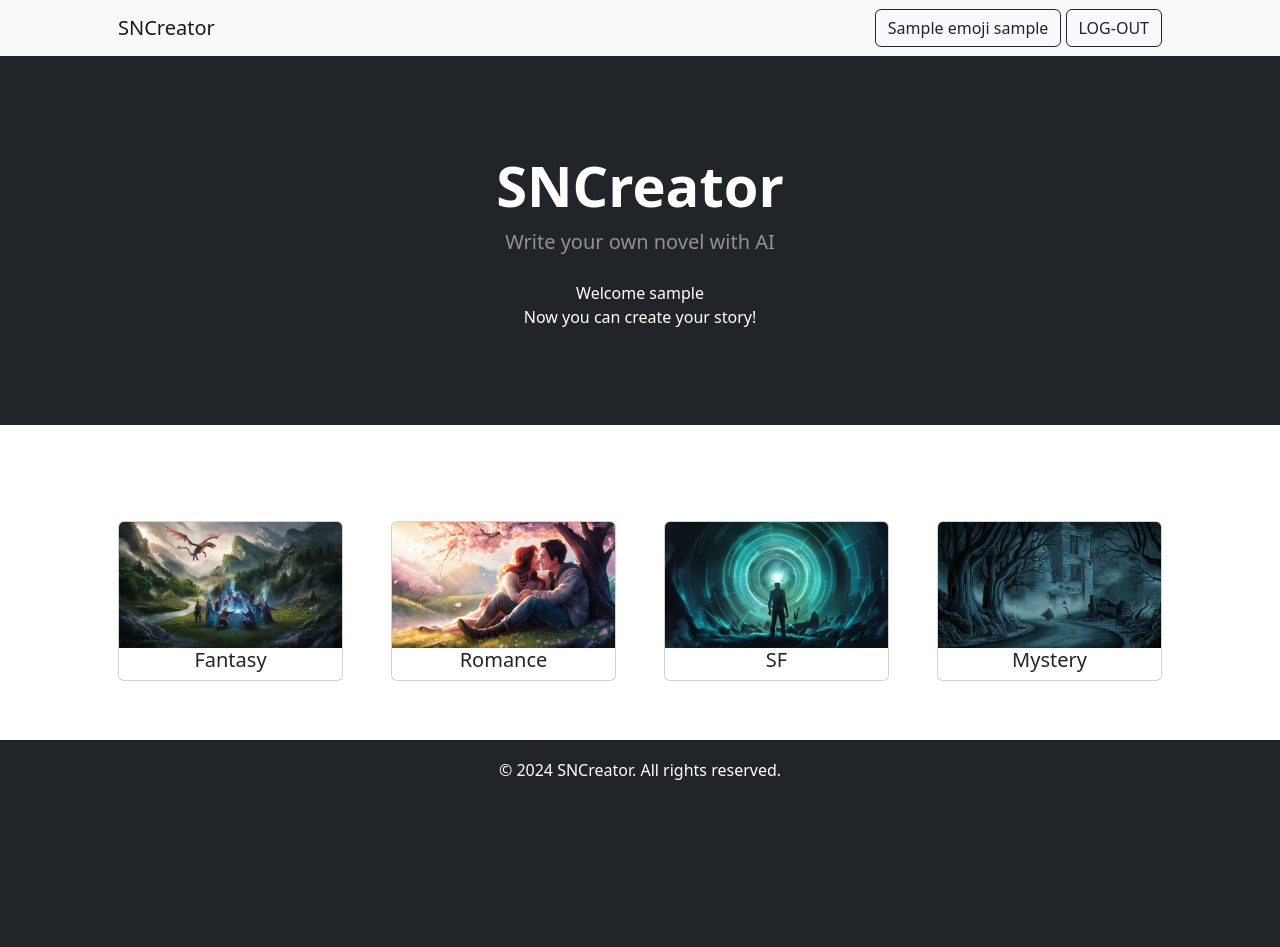
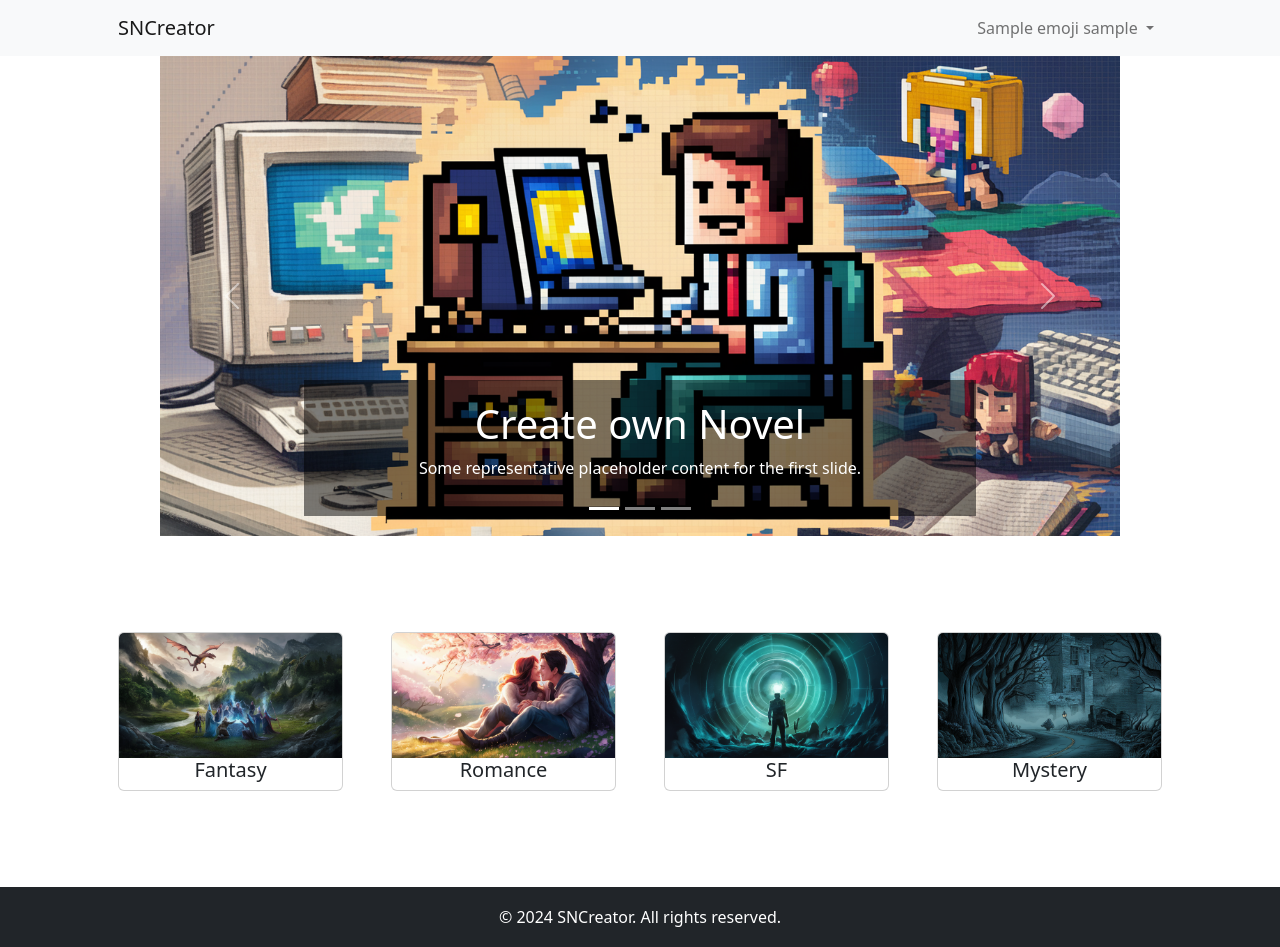
Before and after one commit to HOU787/-TOY-SNCreator, a Flask app: template templates/main.html in a window 1280 px wide. Before the commit the page ends 780 px from the top, so only its background shows below. Run offline with Flask 3, Linux system fonts and the light colour scheme; the template is opened without the code that fills it: most values are stand-ins (such as "Sample title", 1, 10 or a date in 2020); parts of the project's set-up code (start-up, migrations or seed data) failed here and were passed over.

Commit message:
20240429

```diff
--- a/main.py
+++ b/main.py
@@ -35,8 +35,9 @@ def index():
         logged_in = True
         user = db.users.find_one({'id':session.get('user_id')})
         grade = user.get('grade')
-        emoji = get_emoji(grade)
-        return render_template("main.html", logged_in=logged_in, nickname = user.get('nickname'), emoji=emoji)
+        grade_emoji = get_emoji(grade)
+        grade_title = get_title(grade)
+        return render_template("main.html", logged_in=logged_in, nickname = user.get('nickname'), emoji=grade_emoji, title=grade_title)
     else:
         logged_in = False
         print(logged_in)
@@ -55,6 +56,20 @@ def get_emoji(grade):
         99: "🧚‍♂️"
     }
     return emoji_dict.get(grade, "❓")
+
+# title
+def get_title(grade):
+    title_dict = {
+        0: "Newbe",
+        1: "Citizen",
+        2: "Author",
+        10: "Sorcerer",
+        11: "Cupid",
+        12: "Astronaut",
+        13: "Detective",
+        99: "Admin"
+    }
+    return title_dict.get(grade, "?")
 
 
 # mypage
--- a/static/style.css
+++ b/static/style.css
@@ -1,28 +1,31 @@
 @charset "UTF-8";
-
-.modal-header {
-  border: none;
-}
 
 /* 기본 HTML 및 Body 설정 */
 html,
 body {
-  height: 100%;
-  margin: 0;
+  height: 100%; /* 높이 설정을 유지 */
+  margin: 0; /* 여백 제거 */
+  display: flex;
+  flex-direction: column; /* flex 컨테이너로 만들고 수직 방향 설정 */
+}
+
+/* 메인 컨텐츠 스타일 */
+.main-content {
+  flex: 1; /* flex-grow를 1로 설정하여 사용 가능한 공간 모두 차지 */
+  padding: 20px; /* 필요에 따라 조절 */
 }
 
 /* Footer 스타일 */
 .footer {
-  position: absolute;
-  bottom: 0;
+  position: relative;
   width: 100%;
   height: 60px;
   line-height: 60px;
   background-color: #212529;
+  color: white;
 }
 
 .footer p {
-  color: white;
   margin: 0;
 }
 
--- a/templates/main.html
+++ b/templates/main.html
@@ -11,8 +11,6 @@
       href="https://cdn.jsdelivr.net/npm/bootstrap-icons@1.5.0/font/bootstrap-icons.css"
       rel="stylesheet"
     />
-    <!-- Core theme CSS (includes Bootstrap)-->
-    <!-- Bootstrap core CSS -->
     <link
       href="https://cdn.jsdelivr.net/npm/bootstrap@5.2.3/dist/css/bootstrap.min.css"
       rel="stylesheet"
@@ -26,124 +24,14 @@
   </head>
 
   <body>
-    <!-- Navigation-->
-    {% include 'navi.html'%}
+    <!-- Navigation -->
+    {% include 'modals/navi.html'%}
 
-    <!-- Header-->
-    <header class="bg-dark py-5">
-      <div class="container px-4 px-lg-5 my-5">
-        <div class="text-center text-white">
-          <h1 class="display-4 fw-bolder">SNCreator</h1>
-          <p class="lead fw-normal text-white-50 mb-0">
-            Write your own novel with AI
-          </p>
-          <br />
-          <p>
-            Welcome {{nickname}} <br />
-            Now you can create your story!
-          </p>
-        </div>
-      </div>
-    </header>
+    <!-- carousel -->
+    {% include 'modals/carousel.html'%}
 
-    <!-- Section-->
-    <section class="py-5">
-      <div class="container px-4 px-lg-5 mt-5">
-        <div
-          class="row gx-4 gx-lg-5 row-cols-2 row-cols-md-3 row-cols-xl-4 justify-content-center"
-        >
-          <!-- Each card now triggers a modal -->
-          <div
-            class="col mb-5"
-            {%
-            if
-            logged_in
-            %}
-            data-bs-toggle="modal"
-            data-bs-target="#nameModal"
-            {%
-            endif
-            %}
-            data-genre="Fantasy"
-            data-logged-in="{{ logged_in|lower }}"
-          >
-            <div class="card h-100">
-              <img
-                class="card-img-top"
-                src="static\img\fantasy.png"
-                alt="Fantasy"
-              />
-              <h5 class="box h5" style="text-align: center">Fantasy</h5>
-            </div>
-          </div>
-          <div
-            class="col mb-5"
-            {%
-            if
-            logged_in
-            %}
-            data-bs-toggle="modal"
-            data-bs-target="#nameModal"
-            {%
-            endif
-            %}
-            data-genre="Romance"
-            data-logged-in="{{ logged_in|lower }}"
-          >
-            <div class="card h-100">
-              <img
-                class="card-img-top"
-                src="static\img\romance.jpg"
-                alt="Romance"
-              />
-              <h5 class="box h5" style="text-align: center">Romance</h5>
-            </div>
-          </div>
-          <div
-            class="col mb-5"
-            {%
-            if
-            logged_in
-            %}
-            data-bs-toggle="modal"
-            data-bs-target="#nameModal"
-            {%
-            endif
-            %}
-            data-genre="SF"
-            data-logged-in="{{ logged_in|lower }}"
-          >
-            <div class="card h-100">
-              <img class="card-img-top" src="static\img\SF.png" alt="SF" />
-              <h5 class="box h5" style="text-align: center">SF</h5>
-            </div>
-          </div>
-          <div
-            class="col mb-5"
-            {%
-            if
-            logged_in
-            %}
-            data-bs-toggle="modal"
-            data-bs-target="#nameModal"
-            {%
-            endif
-            %}
-            data-genre="Mystery"
-            data-logged-in="{{ logged_in|lower }}"
-          >
-            <div class="card h-100">
-              <img
-                class="card-img-top"
-                src="static\img\mystery4.png"
-                alt="Mystery"
-              />
-              <h5 class="box h5" style="text-align: center">Mystery</h5>
-            </div>
-          </div>
-        </div>
-      </div>
-    </section>
+    <!-- Card Section -->
+    {% include 'modals/cards.html'%}
 
     <!-- Name Entry Modal -->
     {% include 'modals/name_entry_modal.html' %}
@@ -156,6 +44,7 @@
 
     <script src="{{ url_for('static', filename='script.js') }}"></script>
   </body>
+
   <!-- Footer -->
   <footer class="footer">
     <div class="container text-center">
--- /dev/null
+++ b/templates/modals/cards.html
@@ -0,0 +1,98 @@
+<!-- Card Section-->
+<section class="py-5">
+  <div class="container px-4 px-lg-5 mt-5">
+    <div
+      class="row gx-4 gx-lg-5 row-cols-2 row-cols-md-3 row-cols-xl-4 justify-content-center"
+    >
+      <!-- Each card now triggers a modal -->
+      <div
+        class="col mb-5"
+        {%
+        if
+        logged_in
+        %}
+        data-bs-toggle="modal"
+        data-bs-target="#nameModal"
+        {%
+        endif
+        %}
+        data-genre="Fantasy"
+        data-logged-in="{{ logged_in|lower }}"
+      >
+        <div class="card h-100">
+          <img
+            class="card-img-top"
+            src="static\img\fantasy.png"
+            alt="Fantasy"
+          />
+          <h5 class="box h5" style="text-align: center">Fantasy</h5>
+        </div>
+      </div>
+      <div
+        class="col mb-5"
+        {%
+        if
+        logged_in
+        %}
+        data-bs-toggle="modal"
+        data-bs-target="#nameModal"
+        {%
+        endif
+        %}
+        data-genre="Romance"
+        data-logged-in="{{ logged_in|lower }}"
+      >
+        <div class="card h-100">
+          <img
+            class="card-img-top"
+            src="static\img\romance.jpg"
+            alt="Romance"
+          />
+          <h5 class="box h5" style="text-align: center">Romance</h5>
+        </div>
+      </div>
+      <div
+        class="col mb-5"
+        {%
+        if
+        logged_in
+        %}
+        data-bs-toggle="modal"
+        data-bs-target="#nameModal"
+        {%
+        endif
+        %}
+        data-genre="SF"
+        data-logged-in="{{ logged_in|lower }}"
+      >
+        <div class="card h-100">
+          <img class="card-img-top" src="static\img\SF.png" alt="SF" />
+          <h5 class="box h5" style="text-align: center">SF</h5>
+        </div>
+      </div>
+      <div
+        class="col mb-5"
+        {%
+        if
+        logged_in
+        %}
+        data-bs-toggle="modal"
+        data-bs-target="#nameModal"
+        {%
+        endif
+        %}
+        data-genre="Mystery"
+        data-logged-in="{{ logged_in|lower }}"
+      >
+        <div class="card h-100">
+          <img
+            class="card-img-top"
+            src="static\img\mystery4.png"
+            alt="Mystery"
+          />
+          <h5 class="box h5" style="text-align: center">Mystery</h5>
+        </div>
+      </div>
+    </div>
+  </div>
+</section>
--- /dev/null
+++ b/templates/modals/carousel.html
@@ -0,0 +1,88 @@
+<style>
+  .carousel .carousel-item img {
+    width: 75%; /* 이미지가 캐러셀의 너비에 맞추어 확장되도록 설정 */
+    height: 30em; /* 이미지의 높이를 고정 */
+    object-fit: cover; /* 이미지가 컨테이너를 꽉 채우도록 조정, 필요시 이미지를 자름 */
+  }
+
+  #carouselExampleCaptions {
+    width: 75%; /* 캐러셀의 너비를 90%로 설정 */
+    height: 30em; /* 캐러셀의 높이를 30em로 고정 */
+    margin: 0 auto; /* 수평 중앙 정렬 */
+    display: block; /* 블록 레벨 요소로 설정하여 width와 margin auto가 적용되도록 함 */
+  }
+
+  .carousel-caption {
+    background-color: rgba(0, 0, 0, 0.5);
+  }
+</style>
+
+<div
+  id="carouselExampleCaptions"
+  class="carousel slide"
+  data-bs-ride="carousel"
+>
+  <div class="carousel-indicators">
+    <button
+      type="button"
+      data-bs-target="#carouselExampleCaptions"
+      data-bs-slide-to="0"
+      class="active"
+      aria-current="true"
+      aria-label="Slide 1"
+    ></button>
+    <button
+      type="button"
+      data-bs-target="#carouselExampleCaptions"
+      data-bs-slide-to="1"
+      aria-label="Slide 2"
+    ></button>
+    <button
+      type="button"
+      data-bs-target="#carouselExampleCaptions"
+      data-bs-slide-to="2"
+      aria-label="Slide 3"
+    ></button>
+  </div>
+  <div class="carousel-inner">
+    <div class="carousel-item active">
+      <img src="static\img\createnovel.png" class="d-block w-100" alt="..." />
+      <div class="carousel-caption d-none d-md-block">
+        <h1>Create own Novel</h1>
+        <p>Some representative placeholder content for the first slide.</p>
+      </div>
+    </div>
+    <div class="carousel-item">
+      <img src="static\img\levelup.png" class="d-block w-100" alt="..." />
+      <div class="carousel-caption d-none d-md-block">
+        <h1>Get start Level up</h1>
+        <p>Some representative placeholder content for the second slide.</p>
+      </div>
+    </div>
+    <div class="carousel-item">
+      <img src="static\img\shere.png" class="d-block w-100" alt="..." />
+      <div class="carousel-caption d-none d-md-block">
+        <h1>Shere yout novel</h1>
+        <p>Some representative placeholder content for the third slide.</p>
+      </div>
+    </div>
+  </div>
+  <button
+    class="carousel-control-prev"
+    type="button"
+    data-bs-target="#carouselExampleCaptions"
+    data-bs-slide="prev"
+  >
+    <span class="carousel-control-prev-icon" aria-hidden="true"></span>
+    <span class="visually-hidden">Previous</span>
+  </button>
+  <button
+    class="carousel-control-next"
+    type="button"
+    data-bs-target="#carouselExampleCaptions"
+    data-bs-slide="next"
+  >
+    <span class="carousel-control-next-icon" aria-hidden="true"></span>
+    <span class="visually-hidden">Next</span>
+  </button>
+</div>
--- /dev/null
+++ b/templates/modals/navi.html
@@ -0,0 +1,48 @@
+<nav class="navbar navbar-expand navbar-light bg-light">
+  <div class="container px-4 px-lg-5">
+    <a class="navbar-brand" href="/">SNCreator</a>
+    <div class="collapse navbar-collapse show" id="navbarNavDarkDropdown">
+      {% if logged_in %}
+      <ul class="navbar-nav ms-auto">
+        <li class="nav-item dropdown">
+          <a
+            class="nav-link dropdown-toggle"
+            href="#"
+            id="navbarDarkDropdownMenuLink"
+            role="button"
+            data-bs-toggle="dropdown"
+            aria-expanded="false"
+          >
+            {{emoji}} {{nickname}}
+          </a>
+          <ul
+            class="dropdown-menu dropdown-menu-dark"
+            aria-labelledby="navbarDarkDropdownMenuLink"
+          >
+            <li
+              class="dropdown-item disabled"
+              style="display: flex; align-items: center"
+              aria-disabled="true"
+            >
+              <div style="font-size: 24px; margin-right: 10px">{{emoji}}</div>
+              <div>
+                <div>{{title}}</div>
+                <div>Hello! {{nickname}}</div>
+              </div>
+            </li>
+            <li><hr class="dropdown-divider" /></li>
+            <li><a class="dropdown-item" href="/mypage">MYPAGE</a></li>
+            <li>
+              <a class="dropdown-item" href="/logout" id="log-out">LOG-OUT</a>
+            </li>
+          </ul>
+        </li>
+      </ul>
+      {% else %}
+      <button type="button" class="btn btn-outline-dark" id="log-in">
+        LOG-IN
+      </button>
+      {% endif %}
+    </div>
+  </div>
+</nav>
--- a/templates/mypage.html
+++ b/templates/mypage.html
@@ -26,7 +26,7 @@
   </head>
   <body>
     <!-- Navigation-->
-    {% include 'navi.html'%}
+    {% include 'modals/navi.html'%}
 
   <script src="{{ url_for('static', filename='script.js') }}"></script>
 </body>
--- a/templates/navi.html
+++ /dev/null
@@ -1,26 +0,0 @@
-<!-- navigator -->
-<nav class="navbar navbar-expand-lg navbar-light bg-light">
-  <div class="container px-4 px-lg-5">
-    <a class="navbar-brand" href="/">SNCreator</a>
-    <div>
-      {% if logged_in %}
-      <!-- mypage -->
-      <button
-        type="button"
-        class="btn btn-outline-dark"
-        id="my-page"
-        onclick="location.href='mypage'"
-      >
-        {{emoji}} {{nickname}}
-      </button>
-      <button type="button" class="btn btn-outline-dark" id="log-out">
-        LOG-OUT
-      </button>
-      {% else %}
-      <button type="button" class="btn btn-outline-dark" id="log-in">
-        LOG-IN
-      </button>
-      {% endif %}
-    </div>
-  </div>
-</nav>
```
Also changed, not shown: README.md, static/img/createnovel.png (added), static/img/levelup.png (added), static/img/shere.png (added).
